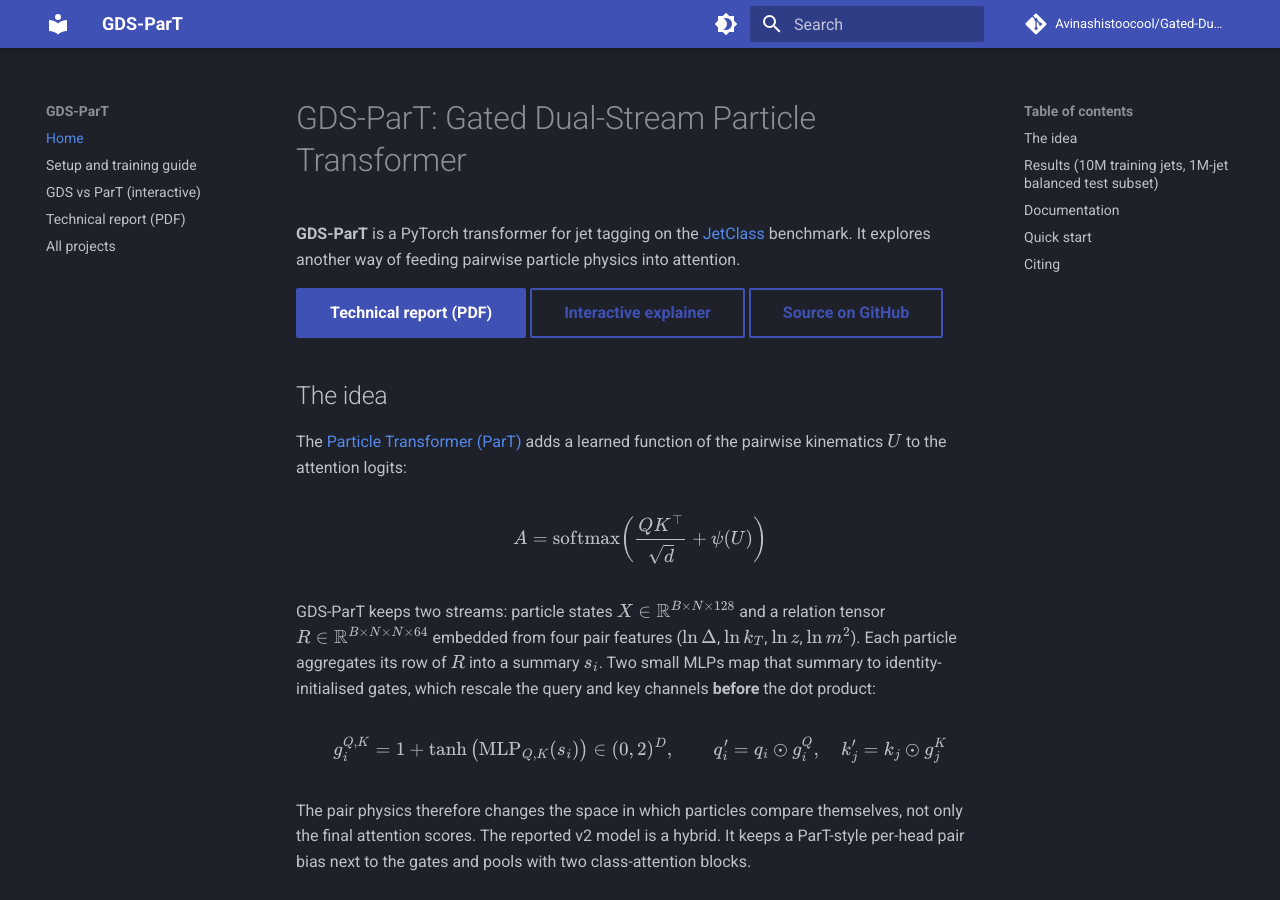
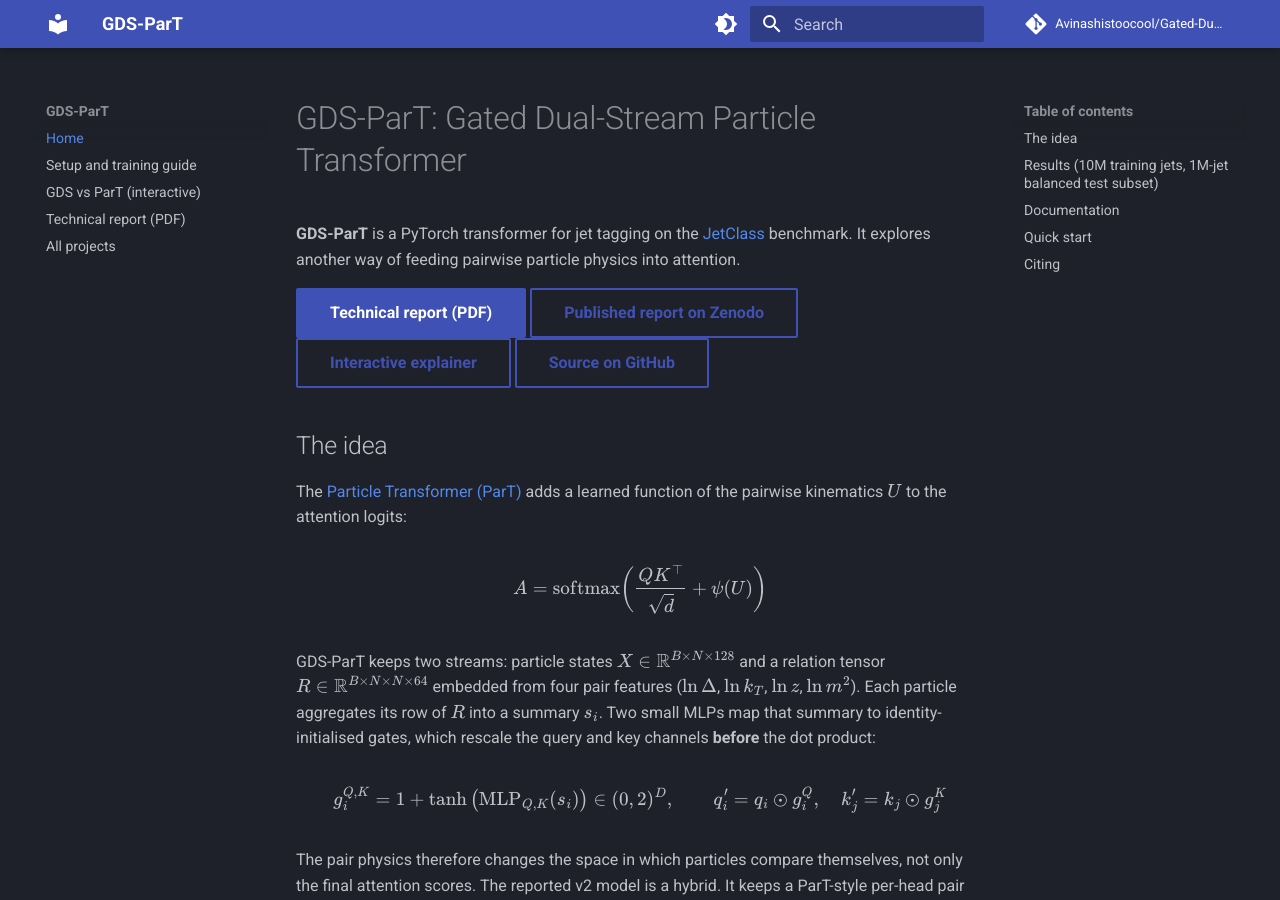
Before and after one commit to Avinashistoocool/Gated-Dual-Stream-Particle-Transformer, an MkDocs documentation site: the page built from docs/index.md, in a window 1280 px wide and 900 px high. Built offline with MkDocs 1.6.1 and Material for MkDocs 9.7.7, drawn with Linux system fonts in a browser that asks for light colours; comment, search, counter and statistics services are not loaded.

Commit message:
Link published GDS-ParT Zenodo report
Co-authored-by: Copilot App <223556219+Copilot@users.noreply.github.com>

```diff
--- a/docs/index.md
+++ b/docs/index.md
@@ -5,6 +5,7 @@
 pairwise particle physics into attention.
 
 [Technical report (PDF)](GDS-ParT_Technical_Report.pdf){ .md-button .md-button--primary }
+[Published report on Zenodo](https://zenodo.org/records/24377809){ .md-button }
 [Interactive explainer](gds_vs_part.html){ .md-button }
 [Source on GitHub](https://github.com/Avinashistoocool/Gated-Dual-Stream-Particle-Transformer){ .md-button }
 
```
Also changed, not shown: README.md (+2 -0 lines).
